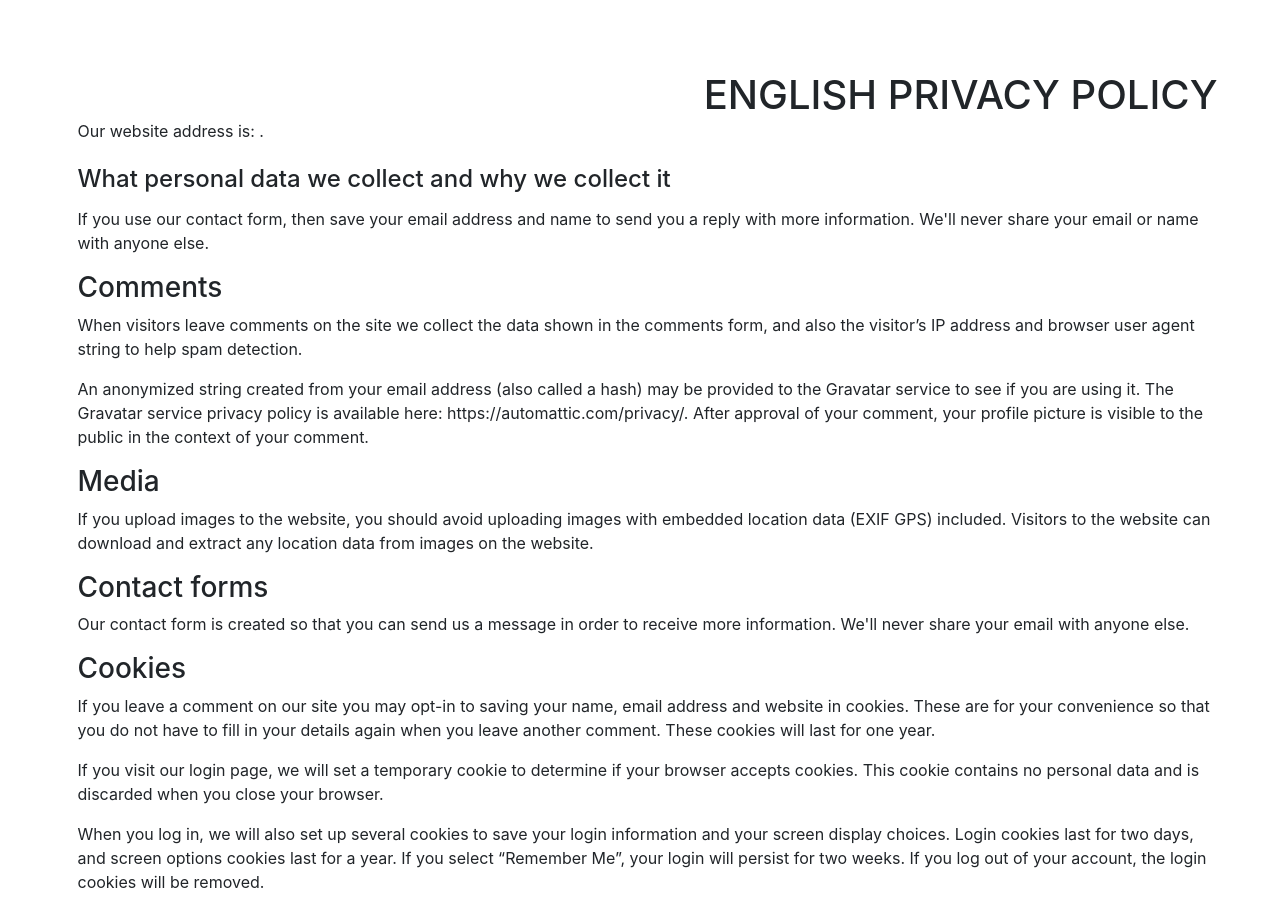
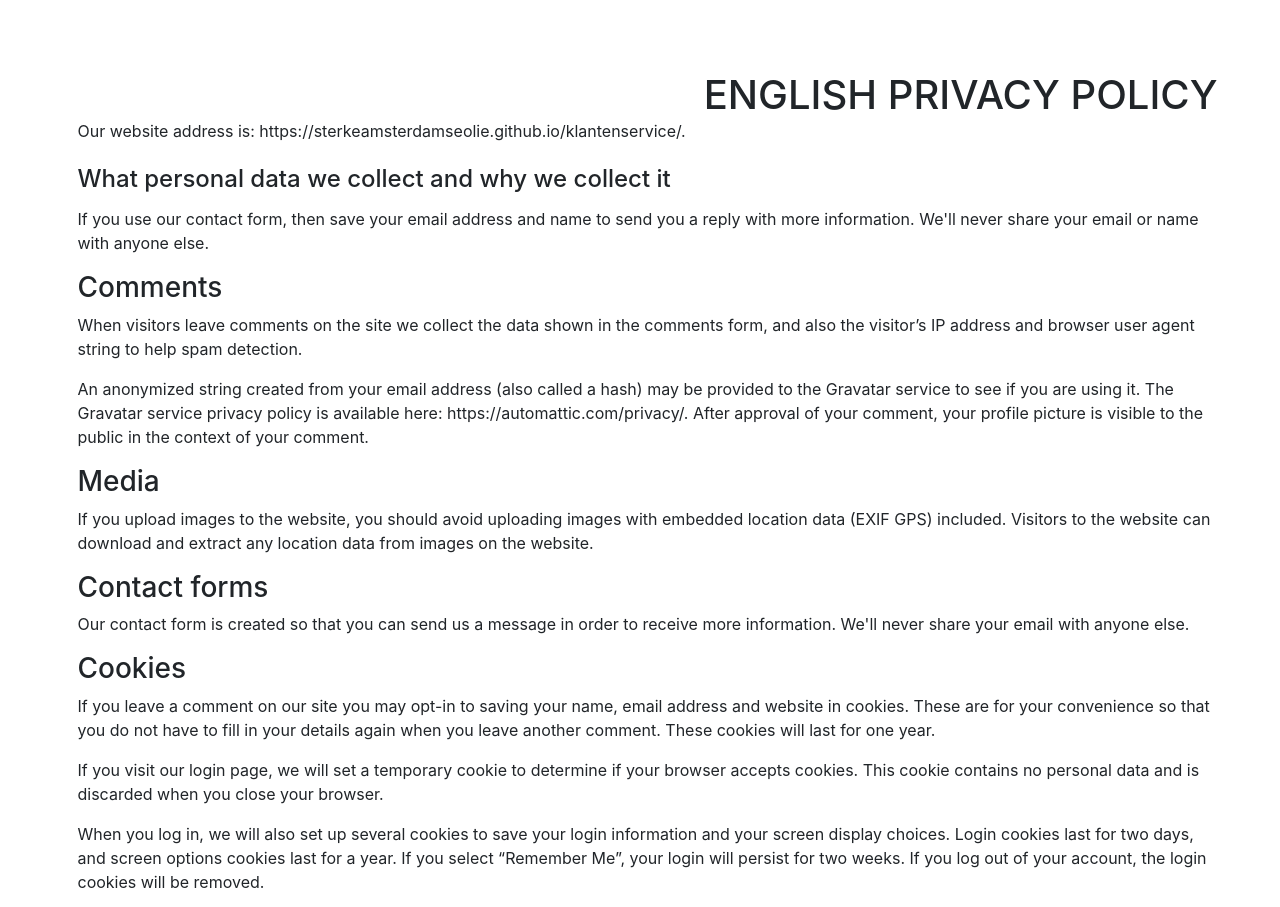
Before and after one commit to sterkeamsterdamseolie/klantenservice, a plain HTML site: page privacy.html in a window 1280 px wide. Shown: the part 3943-4850 px from the top of the page. Drawn offline with Linux system fonts and the light colour scheme.

Commit message:
Update privacy.html

```diff
--- a/privacy.html
+++ b/privacy.html
@@ -165,7 +165,7 @@ Netherlands<br><br>
 
 <h1>ENGLISH PRIVACY POLICY</h1>
 		<br><br>
-<p>Our website address is: .</p>
+<p>Our website address is: https://sterkeamsterdamseolie.github.io/klantenservice/.</p>
 
 
 
```
